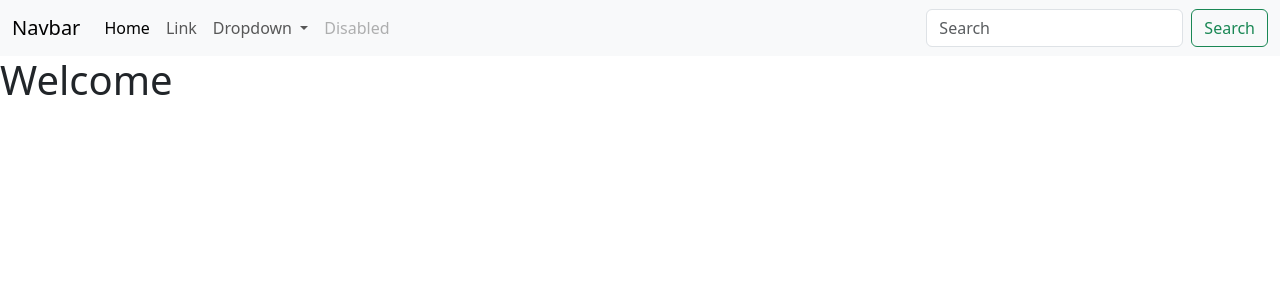
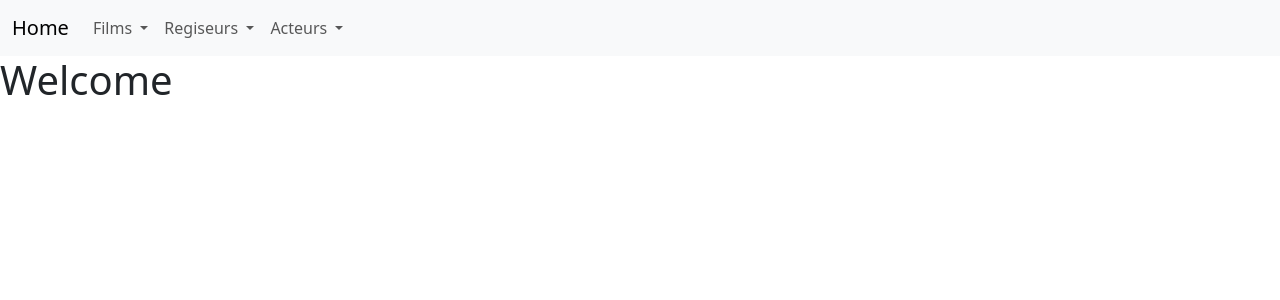
Before and after one commit to roosdennis/Webtech, a Flask app: page / in a window 1280 px wide. Shown: the top 300 px of the page. Run offline with Flask 2, Linux system fonts and the light colour scheme.

Commit message:
changed base.html

```diff
--- a/Project/templates/base.html
+++ b/Project/templates/base.html
@@ -7,50 +7,48 @@
         <script src="https://cdn.jsdelivr.net/npm/bootstrap@5.3.0-alpha1/dist/js/bootstrap.bundle.min.js" integrity="sha384-w76AqPfDkMBDXo30jS1Sgez6pr3x5MlQ1ZAGC+nuZB+EYdgRZgiwxhTBTkF7CXvN" crossorigin="anonymous"></script>
     </head>
     <body>
-        <!-- <nav class="navbar navbar-expand-lg navbar-light bg-light">
-            <div class="navbar-nav" >
-                <a class="nav-item nav-link" href="{{ url_for('index') }}">Home</a>
-                <a class="nav-item nav-link" href="{{ url_for('add_film') }}">Voeg Film toe</a>
-                <a class="nav-item nav-link" href="{{ url_for('list_films') }}">Filmlijst</a>
-                <a class="nav-item nav-link" href="{{ url_for('index') }}">Home</a>
-                <a class="nav-item nav-link" href="{{ url_for('index') }}">Home</a>
-                <a class="nav-item nav-link" href="{{ url_for('index') }}">Home</a>
-                <a class="nav-item nav-link" href="{{ url_for('index') }}">Home</a>
-            </div>
-        </nav> -->
         <nav class="navbar navbar-expand-lg bg-body-tertiary">
             <div class="container-fluid">
-              <a class="navbar-brand" href="#">Navbar</a>
+              <a class="navbar-brand" href="{{ url_for('index') }}">Home</a>
               <button class="navbar-toggler" type="button" data-bs-toggle="collapse" data-bs-target="#navbarSupportedContent" aria-controls="navbarSupportedContent" aria-expanded="false" aria-label="Toggle navigation">
                 <span class="navbar-toggler-icon"></span>
               </button>
               <div class="collapse navbar-collapse" id="navbarSupportedContent">
                 <ul class="navbar-nav me-auto mb-2 mb-lg-0">
-                  <li class="nav-item">
-                    <a class="nav-link active" aria-current="page" href="#">Home</a>
-                  </li>
-                  <li class="nav-item">
-                    <a class="nav-link" href="#">Link</a>
+                  <li class="nav-item dropdown">
+                    <a class="nav-link dropdown-toggle" href="#" role="button" data-bs-toggle="dropdown" aria-expanded="false">
+                      Films
+                    </a>
+                    <ul class="dropdown-menu">
+                      <li><a class="dropdown-item" href="{{ url_for('add_film') }}">Voeg film toe</a></li>
+                      <li><a class="dropdown-item" href="{{ url_for('list_films') }}">Filmlijst</a></li>
+                      <li><hr class="dropdown-divider"></li>
+                      <li><a class="dropdown-item" href="{{ url_for('index') }}">Verwijder een Film</a></li>
+                    </ul>
                   </li>
                   <li class="nav-item dropdown">
                     <a class="nav-link dropdown-toggle" href="#" role="button" data-bs-toggle="dropdown" aria-expanded="false">
-                      Dropdown
+                      Regiseurs
                     </a>
                     <ul class="dropdown-menu">
-                      <li><a class="dropdown-item" href="#">Action</a></li>
-                      <li><a class="dropdown-item" href="#">Another action</a></li>
+                      <li><a class="dropdown-item" href="{{ url_for('index') }}">Voeg regisseur toe</a></li>
+                      <li><a class="dropdown-item" href="{{ url_for('index') }}">Lijst van regisseurs</a></li>
                       <li><hr class="dropdown-divider"></li>
-                      <li><a class="dropdown-item" href="#">Something else here</a></li>
+                      <li><a class="dropdown-item" href="{{ url_for('index') }}">Verwijder een regisseur</a></li>
                     </ul>
                   </li>
-                  <li class="nav-item">
-                    <a class="nav-link disabled">Disabled</a>
+                  <li class="nav-item dropdown">
+                    <a class="nav-link dropdown-toggle" href="#" role="button" data-bs-toggle="dropdown" aria-expanded="false">
+                      Acteurs
+                    </a>
+                    <ul class="dropdown-menu">
+                      <li><a class="dropdown-item" href="{{ url_for('index') }}">Voeg acteur toe</a></li>
+                      <li><a class="dropdown-item" href="{{ url_for('index') }}">Lijst van acteurs</a></li>
+                      <li><hr class="dropdown-divider"></li>
+                      <li><a class="dropdown-item" href="{{ url_for('index') }}">Verwijder een acteur</a></li>
+                    </ul>
                   </li>
                 </ul>
-                <form class="d-flex" role="search">
-                  <input class="form-control me-2" type="search" placeholder="Search" aria-label="Search">
-                  <button class="btn btn-outline-success" type="submit">Search</button>
-                </form>
               </div>
             </div>
           </nav>
```
